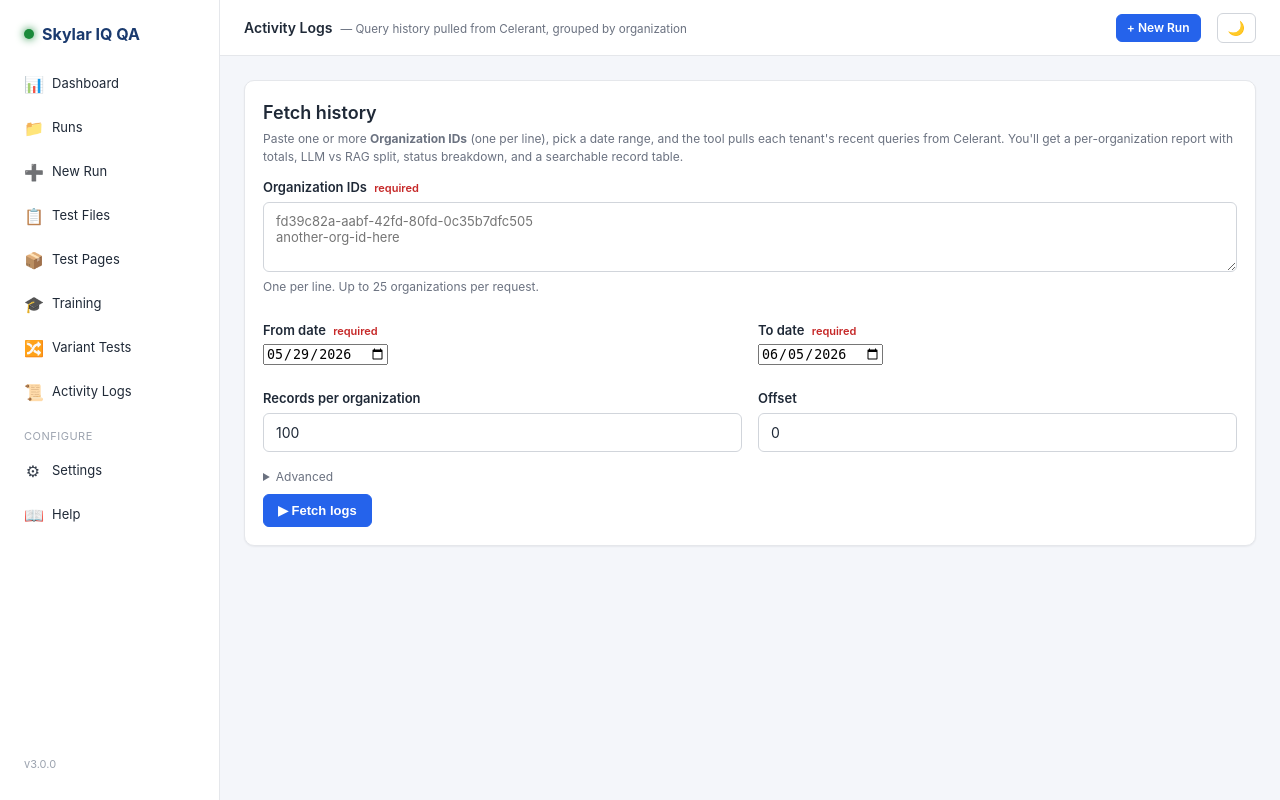
After one commit to farhan713/ai-platform-auto-tester, a Flask app: template app/templates/activity_logs.html in a window 1280 px wide. The commit adds this page. Run offline with Flask 3, Linux system fonts and the light colour scheme; the template is opened without the code that fills it: most values are stand-ins (such as "Sample title", 1, 10 or a date in 2020); some libraries are stand-ins or nearby versions.

Commit message:
v3.10.0: add Activity Logs page — multi-org query history report
New 'Activity Logs' page (sidebar) that pulls Celerant's
GET /sql_agent/history_data/{org_id}/{offset}/{limit}/?from_date&to_date
for one or more organizations at a time and renders a per-org report.

Pieces:
- POST /activity-logs/fetch (server-side proxy). Accepts a list of org IDs
  (one per line or comma-separated, capped at 25), HTML5 from/to dates
  (converted server-side to the API's MM-DD-YYYY), offset, limit, optional
  bearer token + console URL override. Calls the history endpoint once per
  org with a 120s timeout, parses responseBody.data.history_records, and
  returns per-org entries (records + stats) plus headline totals across
  all orgs.
- Per-org stats: total records, LLM vs RAG split (driven by record.llm_invoked
  — true = LLM, false = RAG), complete vs failed (from query_status),
  unique users (login_name), unique sessions (session_id), and the
  first/last created_at timestamps.
- activity_logs.html: clean form (textarea for IDs, date range defaults to
  last 7 days, advanced collapsible for console URL + token). Result panel
  shows headline totals card, then one card per organization with the
  stats pills, an inline filter input (live-search within the org's
  records by question/user/status/session), and a sortable record table
  (time, user, status badge, source badge, question, session, sequence).

No data is stored — this is a live proxy; the user can dial in any date
range without polluting the runs table.

Co-Authored-By: Claude Opus 4.7 (1M context) <noreply@anthropic.com>

```diff
--- a/app/server.py
+++ b/app/server.py
@@ -1091,6 +1091,156 @@ def training_submit():
 
 
 # ---------------------------------------------------------------------------
+# Activity Logs — pull /sql_agent/history_data/{org_id}/{offset}/{limit}/ for
+# one or more tenants and present a per-org report (totals, LLM vs RAG split,
+# status breakdown, searchable record list). The call is proxied server-side
+# so the browser doesn't fight CORS and we can fan out across N orgs.
+# ---------------------------------------------------------------------------
+CELERANT_HISTORY_BASE = "https://celerantai.com/sql_agent/history_data"
+
+
+def _yyyy_mm_dd_to_mm_dd_yyyy(s: str) -> str | None:
+    """Convert HTML5 date input (YYYY-MM-DD) to the API's MM-DD-YYYY format."""
+    if not s:
+        return None
+    s = s.strip()
+    m = re.match(r"^(\d{4})-(\d{2})-(\d{2})$", s)
+    if m:
+        y, mo, d = m.groups()
+        return f"{mo}-{d}-{y}"
+    # Already MM-DD-YYYY?
+    if re.match(r"^\d{2}-\d{2}-\d{4}$", s):
+        return s
+    return None
+
+
+@app.route("/activity-logs")
+@auth.login_required
+def activity_logs_page():
+    return render_template("activity_logs.html", active="activity_logs",
+                           default_console="https://celerantai.com")
+
+
+@app.route("/activity-logs/fetch", methods=["POST"])
+@auth.login_required
+def activity_logs_fetch():
+    """Fetch history for each org id (one per line) and return a combined
+    per-org report. No data is stored — this is a live proxy."""
+    import requests
+
+    raw_ids = (request.form.get("org_ids") or "").strip()
+    org_ids = [s.strip() for s in re.split(r"[\s,]+", raw_ids) if s.strip()]
+    if not org_ids:
+        return jsonify({"ok": False, "error": "Provide at least one Organization ID."}), 400
+    if len(org_ids) > 25:
+        return jsonify({"ok": False, "error": "Up to 25 organizations per request."}), 400
+
+    from_d = _yyyy_mm_dd_to_mm_dd_yyyy(request.form.get("from_date") or "")
+    to_d   = _yyyy_mm_dd_to_mm_dd_yyyy(request.form.get("to_date") or "")
+    if not from_d or not to_d:
+        return jsonify({"ok": False, "error": "Provide both from_date and to_date (YYYY-MM-DD)."}), 400
+
+    try:
+        offset = max(0, int(request.form.get("offset") or 0))
+        limit  = min(1000, max(1, int(request.form.get("limit") or 100)))
+    except ValueError:
+        return jsonify({"ok": False, "error": "offset and limit must be integers."}), 400
+
+    console = (request.form.get("console_url") or "https://celerantai.com").strip().rstrip("/")
+    base = f"{console}/sql_agent/history_data"
+    headers: dict[str, str] = {}
+    token = (request.form.get("bearer_token") or "").strip()
+    if token:
+        headers["Authorization"] = f"Bearer {token}"
+
+    def _stats(records: list[dict[str, Any]]) -> dict[str, Any]:
+        llm = sum(1 for r in records if r.get("llm_invoked") is True)
+        rag = sum(1 for r in records if r.get("llm_invoked") is False)
+        statuses: dict[str, int] = {}
+        users: set[str] = set()
+        sessions: set[str] = set()
+        first = last = None
+        for r in records:
+            s = (r.get("query_status") or "unknown").lower()
+            statuses[s] = statuses.get(s, 0) + 1
+            ln = r.get("login_name")
+            if ln:
+                users.add(str(ln))
+            sid = r.get("session_id")
+            if sid:
+                sessions.add(str(sid))
+            ts = r.get("created_at")
+            if ts:
+                first = ts if (first is None or ts < first) else first
+                last  = ts if (last  is None or ts > last)  else last
+        return {
+            "llm": llm, "rag": rag,
+            "complete": statuses.get("complete", 0),
+            "failed":   statuses.get("failed", 0),
+            "status_breakdown": statuses,
+            "users":    sorted(users),
+            "user_count": len(users),
+            "session_count": len(sessions),
+            "first_ts": first, "last_ts": last,
+        }
+
+    out_orgs: list[dict[str, Any]] = []
+    grand = {"orgs": 0, "queries": 0, "llm": 0, "rag": 0, "complete": 0, "failed": 0}
+    for org_id in org_ids:
+        url = f"{base}/{org_id}/{offset}/{limit}/"
+        try:
+            resp = requests.get(url, params={"from_date": from_d, "to_date": to_d},
+                                headers=headers, timeout=120)
+            try:
+                body = resp.json()
+            except Exception:
+                body = (resp.text or "")[:50_000]
+            records = []
+            history_count = None
+            if isinstance(body, dict):
+                rb = body.get("responseBody") or {}
+                data = rb.get("data") if isinstance(rb, dict) else None
+                if isinstance(data, dict):
+                    records = data.get("history_records") or []
+                    history_count = data.get("history_count")
+            entry = {
+                "org_id": org_id,
+                "ok": 200 <= resp.status_code < 300,
+                "status_code": resp.status_code,
+                "url": url,
+                "history_count": history_count,
+                "count": len(records),
+                "records": records,
+                "stats": _stats(records),
+                "error": None if 200 <= resp.status_code < 300 else (
+                    body.get("responseHeader", {}).get("message") if isinstance(body, dict) else str(body)[:200]
+                ),
+            }
+        except Exception as e:
+            entry = {
+                "org_id": org_id, "ok": False, "status_code": None,
+                "url": url, "error": f"{type(e).__name__}: {e}",
+                "count": 0, "records": [], "stats": _stats([]),
+            }
+        out_orgs.append(entry)
+        if entry["ok"]:
+            grand["orgs"] += 1
+            grand["queries"] += entry["count"]
+            grand["llm"] += entry["stats"]["llm"]
+            grand["rag"] += entry["stats"]["rag"]
+            grand["complete"] += entry["stats"]["complete"]
+            grand["failed"] += entry["stats"]["failed"]
+
+    return jsonify({
+        "ok": True,
+        "from_date": from_d, "to_date": to_d,
+        "offset": offset, "limit": limit,
+        "totals": grand,
+        "organizations": out_orgs,
+    })
+
+
+# ---------------------------------------------------------------------------
 # Variant Tests — run an original question + its paraphrases through the SQL
 # AI Engine and report how many variants generate the same SQL as the original.
 # Reuses the SQL Agent runner; the run is tagged with a variant_groups map.
--- /dev/null
+++ b/app/templates/activity_logs.html
@@ -0,0 +1,235 @@
+{% extends "base.html" %}
+{% block title %}Activity Logs{% endblock %}
+{% block header_title %}Activity Logs{% endblock %}
+{% block header_sub %}— Query history pulled from Celerant, grouped by organization{% endblock %}
+
+{% block content %}
+<div class="card">
+  <h2>Fetch history</h2>
+  <p class="meta" style="margin-top:-4px">
+    Paste one or more <b>Organization IDs</b> (one per line), pick a date range,
+    and the tool pulls each tenant's recent queries from Celerant. You'll get a
+    per-organization report with totals, LLM vs RAG split, status breakdown, and
+    a searchable record table.
+  </p>
+
+  <form id="al-form" class="form" enctype="application/x-www-form-urlencoded">
+    <label>
+      <span class="label-text">Organization IDs <em>required</em></span>
+      <textarea name="org_ids" id="al-org_ids" rows="3"
+                placeholder="fd39c82a-aabf-42fd-80fd-0c35b7dfc505&#10;another-org-id-here"
+                required style="font-family:var(--font-mono); font-size:13px"></textarea>
+      <span class="meta">One per line. Up to 25 organizations per request.</span>
+    </label>
+
+    <div class="grid-2">
+      <label>
+        <span class="label-text">From date <em>required</em></span>
+        <input type="date" name="from_date" id="al-from" required>
+      </label>
+      <label>
+        <span class="label-text">To date <em>required</em></span>
+        <input type="date" name="to_date" id="al-to" required>
+      </label>
+    </div>
+
+    <div class="grid-2">
+      <label>
+        <span class="label-text">Records per organization</span>
+        <input type="number" name="limit" id="al-limit" value="100" min="1" max="1000">
+      </label>
+      <label>
+        <span class="label-text">Offset</span>
+        <input type="number" name="offset" id="al-offset" value="0" min="0">
+      </label>
+    </div>
+
+    <details style="margin:4px 0 8px">
+      <summary class="meta" style="cursor:pointer">Advanced</summary>
+      <label style="margin-top:8px">
+        <span class="label-text">Console URL</span>
+        <input type="url" name="console_url" id="al-console_url" value="{{ default_console }}">
+      </label>
+      <label>
+        <span class="label-text">Bearer token <em>(optional)</em></span>
+        <input type="text" name="bearer_token" id="al-bearer_token" autocomplete="off">
+      </label>
+    </details>
+
+    <button type="submit" class="btn btn-primary" id="al-submit">▶ Fetch logs</button>
+    <span id="al-status" class="meta" style="margin-left:10px"></span>
+  </form>
+</div>
+
+<div id="al-totals"></div>
+<div id="al-orgs"></div>
+{% endblock %}
+
+{% block scripts %}
+<script>
+const form = document.getElementById('al-form');
+const submitBtn = document.getElementById('al-submit');
+const statusEl = document.getElementById('al-status');
+const totalsEl = document.getElementById('al-totals');
+const orgsEl = document.getElementById('al-orgs');
+
+// Per-org search state, keyed by org id.
+const _filters = {};
+
+// Default dates: last 7 days through today.
+(function() {
+  const today = new Date();
+  const week  = new Date(); week.setDate(today.getDate() - 7);
+  const iso = d => d.toISOString().slice(0, 10);
+  document.getElementById('al-to').value   = iso(today);
+  document.getElementById('al-from').value = iso(week);
+})();
+
+function esc(s){ return SQA.escapeHtml(s == null ? '' : String(s)); }
+function pct(x){ return x == null ? '—' : (Math.round(x * 1000) / 10) + '%'; }
+function badge(cls, text){ return `<span class="badge ${cls}">${esc(text)}</span>`; }
+function shortDate(s){ return s ? esc(String(s).slice(0,19).replace('T',' ')) : '—'; }
+
+function llmBadge(v){
+  if (v === true)  return badge('PARTIAL', 'LLM');
+  if (v === false) return badge('badge-soft', 'RAG');
+  return '<span class="meta">—</span>';
+}
+function statusBadgeFor(s){
+  if (!s) return '<span class="meta">—</span>';
+  const up = String(s).toUpperCase();
+  if (up === 'COMPLETE') return badge('PASS', 'complete');
+  if (up === 'FAILED')   return badge('FAIL', 'failed');
+  return badge('badge-soft', s);
+}
+
+function renderTotals(t) {
+  totalsEl.innerHTML = `
+    <div class="card">
+      <div class="counts" style="display:flex; gap:18px; flex-wrap:wrap">
+        <span class="count-pill">Organizations<b>${t.orgs}</b></span>
+        <span class="count-pill">Total queries<b>${t.queries}</b></span>
+        <span class="count-pill PARTIAL">LLM<b>${t.llm}</b></span>
+        <span class="count-pill">RAG<b>${t.rag}</b></span>
+        <span class="count-pill PASS">Complete<b>${t.complete}</b></span>
+        <span class="count-pill FAIL">Failed<b>${t.failed}</b></span>
+      </div>
+    </div>`;
+}
+
+function renderRecordsTable(org) {
+  const f = (_filters[org.org_id] || '').toLowerCase();
+  let rows = org.records || [];
+  if (f) {
+    rows = rows.filter(r => {
+      const blob = [r.natural_language_query, r.login_name, r.query_status, r.session_id, r.user_id].join(' ').toLowerCase();
+      return blob.includes(f);
+    });
+  }
+  rows.sort((a,b) => (b.created_at || '').localeCompare(a.created_at || ''));
+  if (!rows.length) return '<div class="table-empty">No records match.</div>';
+  const trs = rows.map(r => `
+    <tr>
+      <td>${shortDate(r.created_at)}</td>
+      <td>${esc(r.login_name || '')}<br><span class="meta">${esc(r.user_id || '')}</span></td>
+      <td>${statusBadgeFor(r.query_status)}</td>
+      <td>${llmBadge(r.llm_invoked)}</td>
+      <td>${esc((r.natural_language_query || '').slice(0,180))}${(r.natural_language_query||'').length>180?'…':''}</td>
+      <td><span class="meta">${esc(r.session_id || '')}</span></td>
+      <td style="text-align:right">${esc(r.sequence_number != null ? r.sequence_number : '')}</td>
+    </tr>`).join('');
+  return `<div style="overflow-x:auto"><table class="table">
+    <thead><tr><th>Time (UTC)</th><th>User</th><th>Status</th><th>Source</th><th>Question</th><th>Session</th><th style="text-align:right">Seq</th></tr></thead>
+    <tbody>${trs}</tbody>
+  </table></div>`;
+}
+
+// 0-based index assigned at render time so dashed org IDs don't break selectors.
+let _orgByIdx = [];
+
+function renderOrg(org, idx) {
+  if (!org.ok) {
+    return `<div class="card">
+      <h2 style="margin:0 0 6px">${esc(org.org_id)} ${badge('FAIL', 'failed')}</h2>
+      <p class="meta">HTTP ${org.status_code != null ? org.status_code : '—'} · <code>${esc(org.url)}</code></p>
+      <div class="reason reason-fail">${esc(org.error || 'Request failed')}</div>
+    </div>`;
+  }
+  const s = org.stats || {};
+  const total = org.count;
+  const llmPct = total ? s.llm / total : null;
+  return `<div class="card" data-org-idx="${idx}">
+    <div style="display:flex; align-items:center; justify-content:space-between; gap:10px; flex-wrap:wrap">
+      <h2 style="margin:0">${esc(org.org_id)}</h2>
+      <span class="meta">Records: <b>${total}</b>${org.history_count != null && org.history_count !== total ? ` · history_count ${org.history_count}` : ''}</span>
+    </div>
+    <div class="counts" style="display:flex; gap:14px; flex-wrap:wrap; margin:10px 0">
+      <span class="count-pill PARTIAL">LLM<b>${s.llm} · ${pct(llmPct)}</b></span>
+      <span class="count-pill">RAG<b>${s.rag}</b></span>
+      <span class="count-pill PASS">Complete<b>${s.complete}</b></span>
+      <span class="count-pill FAIL">Failed<b>${s.failed}</b></span>
+      <span class="count-pill">Users<b>${s.user_count}</b></span>
+      <span class="count-pill">Sessions<b>${s.session_count}</b></span>
+      <span class="count-pill">Range<b style="font-size:11px">${shortDate(s.first_ts)} → ${shortDate(s.last_ts)}</b></span>
+    </div>
+    <label style="margin:0 0 8px; display:block">
+      <span class="label-text">Filter within this organization</span>
+      <input type="text" class="al-filter"
+             placeholder="search question / user / status / session…"
+             value="${esc(_filters[org.org_id] || '')}">
+    </label>
+    <div class="al-records">${renderRecordsTable(org)}</div>
+  </div>`;
+}
+
+function renderResult(data) {
+  if (!data.ok) {
+    totalsEl.innerHTML = `<div class="card"><div class="reason reason-fail">${esc(data.error || 'Request failed')}</div></div>`;
+    orgsEl.innerHTML = '';
+    return;
+  }
+  renderTotals(data.totals);
+  _orgByIdx = data.organizations.slice();
+  orgsEl.innerHTML = _orgByIdx.map((o, i) => renderOrg(o, i)).join('');
+  // Wire up per-org filter inputs.
+  orgsEl.querySelectorAll('[data-org-idx]').forEach(card => {
+    const idx = parseInt(card.getAttribute('data-org-idx'), 10);
+    const org = _orgByIdx[idx];
+    const input = card.querySelector('.al-filter');
+    const recordsDiv = card.querySelector('.al-records');
+    if (input && recordsDiv && org) {
+      input.addEventListener('input', () => {
+        _filters[org.org_id] = input.value;
+        recordsDiv.innerHTML = renderRecordsTable(org);
+      });
+    }
+  });
+}
+
+form.addEventListener('submit', async (e) => {
+  e.preventDefault();
+  const ids = document.getElementById('al-org_ids').value.trim();
+  if (!ids) { SQA.toast('Paste at least one Organization ID.', 'error'); return; }
+  submitBtn.disabled = true;
+  submitBtn.textContent = 'Fetching…';
+  statusEl.textContent = 'Calling Celerant for each org…';
+  totalsEl.innerHTML = '';
+  orgsEl.innerHTML = '<div class="card"><p class="meta">Waiting for the history endpoint…</p></div>';
+  try {
+    const fd = new FormData(form);
+    const r = await fetch('{{ url_for("activity_logs_fetch") }}', { method: 'POST', body: new URLSearchParams(fd) });
+    const data = await r.json();
+    renderResult(data);
+    statusEl.textContent = '';
+    if (data.ok) SQA.toast(`Fetched ${data.totals.queries} queries across ${data.totals.orgs} organization(s).`, 'success');
+    else SQA.toast('Fetch returned an error.', 'error');
+  } catch (err) {
+    orgsEl.innerHTML = `<div class="card"><div class="reason reason-fail">Request failed: ${esc(err.message)}</div></div>`;
+    SQA.toast('Request failed.', 'error');
+  } finally {
+    submitBtn.disabled = false;
+    submitBtn.textContent = '▶ Fetch logs';
+  }
+});
+</script>
+{% endblock %}
--- a/app/templates/base.html
+++ b/app/templates/base.html
@@ -26,6 +26,7 @@
     <a href="{{ url_for('test_pages_page') }}" class="nav-link {% if active=='test_pages' %}active{% endif %}"><span class="ico">📦</span> Test Pages</a>
     <a href="{{ url_for('training_page') }}" class="nav-link {% if active=='training' %}active{% endif %}"><span class="ico">🎓</span> Training</a>
     <a href="{{ url_for('variant_tests_page') }}" class="nav-link {% if active=='variant_tests' %}active{% endif %}"><span class="ico">🔀</span> Variant Tests</a>
+    <a href="{{ url_for('activity_logs_page') }}" class="nav-link {% if active=='activity_logs' %}active{% endif %}"><span class="ico">📜</span> Activity Logs</a>
     <div class="nav-section">Configure</div>
     <a href="{{ url_for('settings_page') }}" class="nav-link {% if active=='settings' %}active{% endif %}"><span class="ico">⚙</span> Settings</a>
     <a href="{{ url_for('help_page') }}" class="nav-link {% if active=='help' %}active{% endif %}"><span class="ico">📖</span> Help</a>
```
